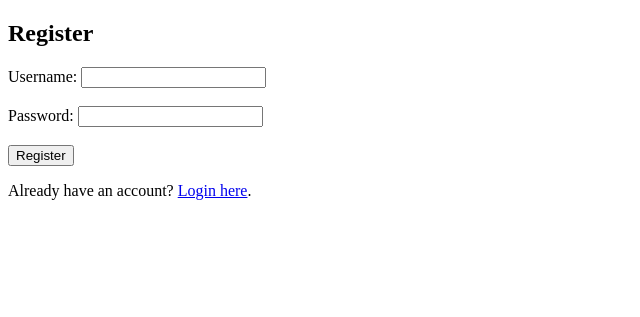
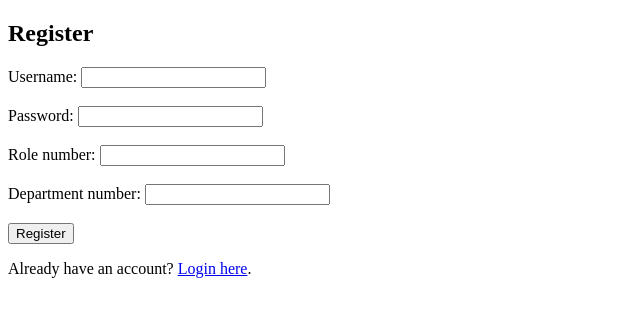
Before and after one commit to user789user/dataA4, a Flask app: page /register in a window 1280 px wide. Shown: the top 317 px of the page, without its empty margins (0-640 px from the left). Run offline with Flask 3, Linux system fonts and the light colour scheme; some libraries are stand-ins or nearby versions.

Commit message:
register changes

```diff
--- a/app.py
+++ b/app.py
@@ -30,12 +30,14 @@ def register():
         username = request.form['username']
         password = request.form['password']
         hashed_password = generate_password_hash(password)
+        role_id = request.form['roleid']
+        department_id = request.form['departmentid']
 
         conn = get_db_connection()
         cursor = conn.cursor()
         try:
-            cursor.execute("INSERT INTO users (username, password_hash) VALUES (%s, %s)",
-                           (username, hashed_password))
+            cursor.execute("INSERT INTO users (username, password_hash, role_id, department_id) VALUES (%s, %s, %d, %d)",
+                           (username, hashed_password, role_id, department_id))
             conn.commit()
             flash('Registration successful! Please log in.')
             return redirect(url_for('login'))
--- a/templates/register.html
+++ b/templates/register.html
@@ -14,6 +14,12 @@
         <label for="password">Password:</label>
         <input type="password" id="password" name="password" required><br><br>
 
+        <label for="roleid">Role number:</label>
+        <input type="number" id="roleid" name="role" required><br><br>
+
+        <label for="departmentid">Department number:</label>
+        <input type="number" id="departmentid" name="deparment" required><br><br>
+
         <button type="submit">Register</button>
     </form>
 
```
